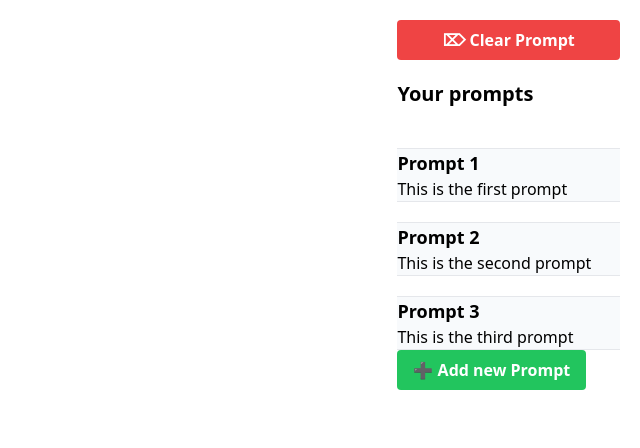
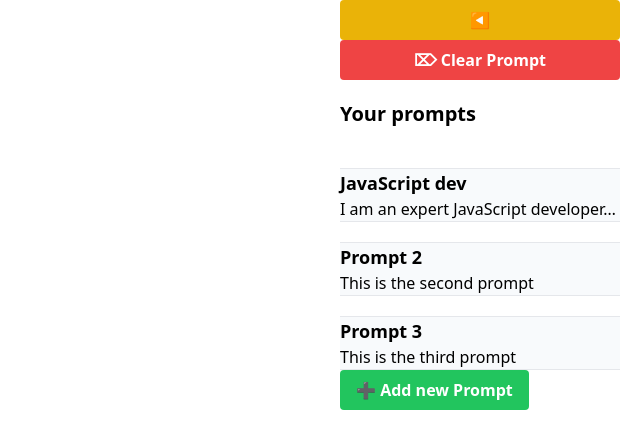
Before and after one commit to PaulTreanor/PromptMarker, a React (Vite) app: page / in a window 1280 px wide. Shown: the top 448 px of the page, without its empty margins (640-1280 px from the left). Built offline with nearby package versions, Linux system fonts and the light colour scheme.

Commit message:
Add sidebar minimise toggle

```diff
--- a/src/App.tsx
+++ b/src/App.tsx
@@ -1,12 +1,12 @@
-import { useRef } from 'react';
+import { useRef, useState } from 'react';
 import PromptBox from './PromptBox';
 
 
 const promptList = [
   {
     id: 1,
-    title: "Prompt 1",
-    text: "This is the first prompt"
+    title: "JavaScript dev",
+    text: "I am an expert JavaScript developer. I want you to answer my questions as an expert JavaScript developer."
   },
   {
     id: 2,
@@ -22,11 +22,13 @@
 
 function App() {
   const webviewRef = useRef(null);
+  const [isSidebarMinimized, setIsSidebarMinimized] = useState(false);
 
   const mystyle = {
-    width: "100%",
+    width: isSidebarMinimized ? "100%" : "75%",
     height: "100%"
   };
+
 
   const mywebview = {
     "minHeight": "800px"
@@ -77,13 +79,26 @@
     }
   };
 
+
+  const toggleSidebar = () => {
+    setIsSidebarMinimized(!isSidebarMinimized);
+  };
+
   return (
     <>
       <div className="flex">
         <div style={mystyle}>
           <webview ref={webviewRef} src="https://chat.openai.com/" className="min-h-full" style={mywebview}  webpreferences="contextIsolation=yes, nodeIntegration=no, enableRemoteModule=no, sandbox=yes, safeDialogs=yes, javascript=yes"></webview>
         </div>
-        <div id="sidebar" className="px-5 py-5 w-96 sm:w-1/4 flex flex-col">
+        <div id="sidebar" className={`px-5 ${isSidebarMinimized ? "w-20" : "w-96 sm:w-1/4"} flex flex-col`}>
+          {/* <div className="sticky flex items-center border-b border-white/20 bg-gray-800 pl-1 pt-1 text-gray-200 sm:pl-3"> */}
+            <button onClick={toggleSidebar} className="bg-yellow-500 hover:bg-yellow-700 text-white font-bold py-2 px-4 rounded">
+              {isSidebarMinimized ? '▶️' : '◀️'}
+            </button>
+          {/* </div> */}
+
+          {!isSidebarMinimized && (
+            <>
               <button onClick={RemovePrompt} className="bg-red-500 hover:bg-red-700 text-white font-bold py-2 px-4 rounded">
                 ⌦ Clear Prompt
               </button>
@@ -95,6 +110,8 @@
                     <PromptBox AddPrompt={AddPrompt} PromptData={prompt}/>
                   </li>
                 ))}
+                <li>
+                </li>
               </ul>
 
 
@@ -104,6 +121,8 @@
                   ➕ Add new Prompt
                 </button>
               </div>
+            </>
+          )}
         </div>
 
       </div>
--- a/src/PromptBox.tsx
+++ b/src/PromptBox.tsx
@@ -29,7 +29,7 @@
     return (
         <div onDoubleClick={handleDoubleClick} onClick={handleClick} className="mt-5 border-y bg-slate-50 hover:bg-slate-100">
             <h4 className="text-lg font-bold">{title}</h4>
-            <p className=''>{contents}</p>
+            <p className='overflow-hidden overflow-ellipsis max-h-[3em] whitespace-nowrap' >{contents}</p>
 
             {isModalOpen && (
               <Modal closeModal={closeModal}>
```
Lines whose indentation alone changed are shown as unchanged.
